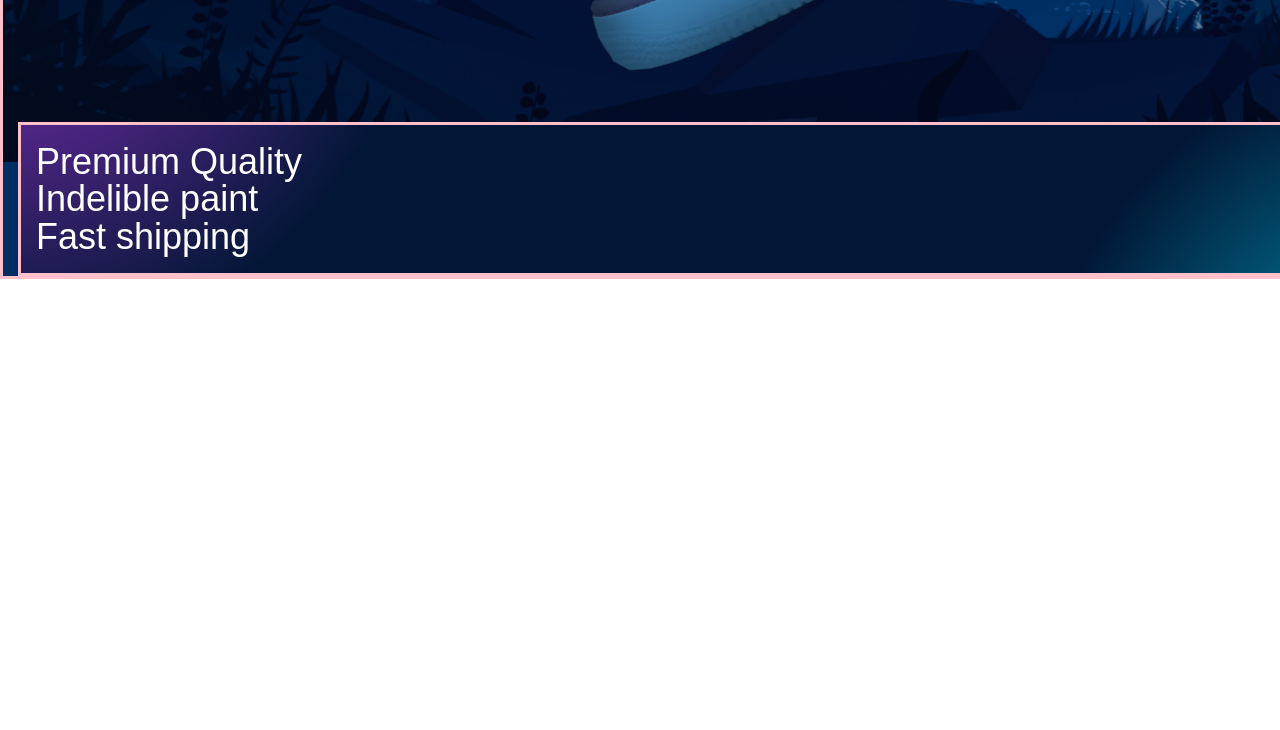
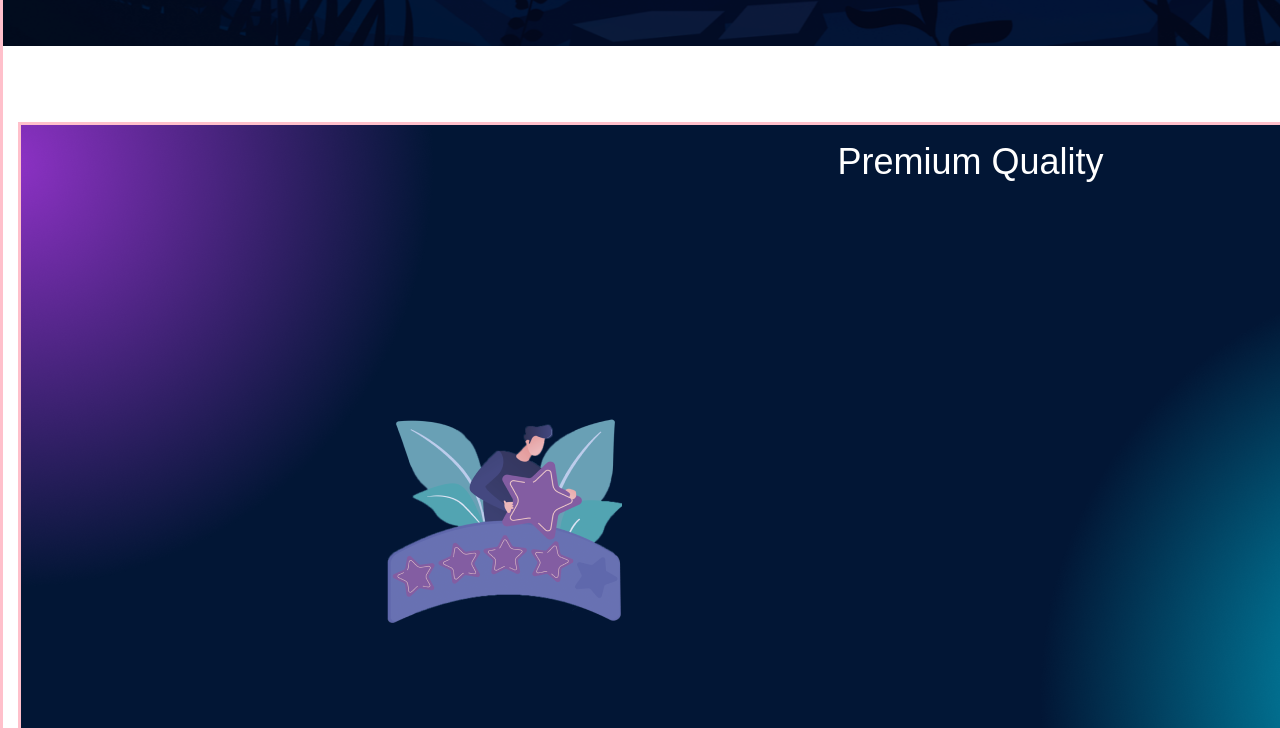
Before and after one commit to AlenaLychko/Nike, a plain HTML site: page index.html in a window 1280 px wide. Shown: the part 960-1690 px from the top of the page. Before the commit the page ends 1239 px from the top, so only its background shows below. Drawn offline with nearby package versions, Linux system fonts and the light colour scheme; a web font is replaced by a local one.

Commit message:
Update style.css

```diff
--- a/style.css
+++ b/style.css
@@ -63,7 +63,7 @@ ul{
 .second-item {
 }
 .main {
-
+height: 858px;
     background-image: url(./images/sandali.png);
     background-repeat: no-repeat;
     background-position: center;
@@ -121,14 +121,61 @@ ul{
 
 }
 .second-section{
-    background: url(./images/gradient.png);
+
+    width: 1440px;
+    height: 606px;
+   background-color: var(--bg-color);
+    background:url(./images/gradient.png);
+    background-size:1440px;
     background-repeat: no-repeat;
     background-position: center;
+
 }
 .option{
+        display: flex;
     font-family: "Playifair Display",sans-serif;
     font-size: 36px;
     font-weight: 400;
     line-height: 1.33px;
     color: var(--white-color);
+    justify-content: center;
+
+
 }
+.option:nth-child(1)::before{
+    content: "";
+    display: block;
+    width: 240px;
+    height: 240px;
+    margin-top: 236px;
+    margin-bottom: 130px;
+    margin-right: 215px;
+
+  background-image: url(./images/stars.png);
+  background-repeat: no-repeat;
+  background-position: left;
+
+}
+
+.option:nth-child(2)::after{
+    content: "";
+    display: block;
+    width: 240px;
+    height: 240px;
+
+  background-image: url(./images/colors.png);
+  background-repeat: no-repeat;
+  background-position: center;
+
+}
+.option:nth-child(3)::before{
+    content: "";
+    display: block;
+    width: 240px;
+    height: 240px;
+
+  background-image: url(./images/bus.png);
+  background-repeat: no-repeat;
+  background-position: right;
+
+}
```
